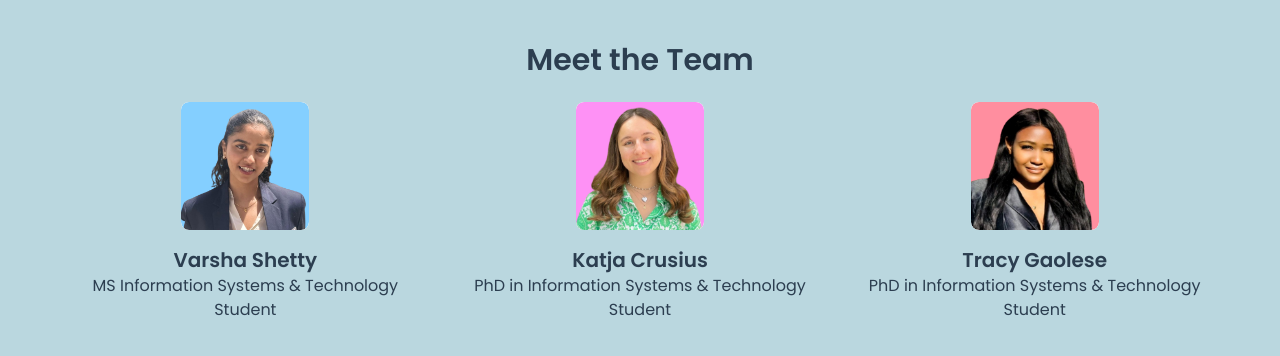
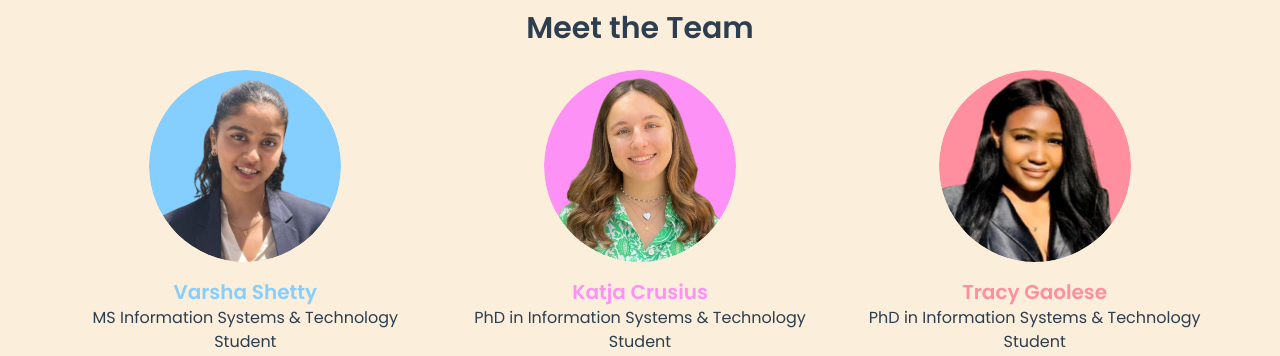
Before and after one commit to Varsha0802/Designverse-UCR-2025, a React (Vite) app: page / in a window 1280 px wide. Shown: the part 1034-1390 px from the top of the page. Built offline with nearby package versions, Linux system fonts and the light colour scheme.

Commit message:
team final update

```diff
--- a/src/components/TeamSection.jsx
+++ b/src/components/TeamSection.jsx
@@ -1,46 +1,46 @@
 import React from 'react';
-import '../index.css'; // Ensure your CSS is correctly imported
+import '../index.css'; // Ensure this imports the CSS with clip-paths
 
 const TeamSection = () => (
-  <section id="team" className="min-h-screen flex flex-col items-center justify-center bg-[#BAD7DF] p-6 rounded-lg shadow-lg">
+  <section id="team" className="min-h-screen flex flex-col items-center justify-center bg-[#FBEEDA] p-6 rounded-lg shadow-lg">
     <h2 className="text-3xl font-semibold text-[#2C3E50]">Meet the Team</h2>
     <div className="mt-6 grid grid-cols-1 sm:grid-cols-2 lg:grid-cols-3 gap-8 max-w-6xl mx-auto">
       {/* Varsha */}
       <div className="flex flex-col items-center">
-        <div className="w-32 h-32 bg-[#F6F6F6] rounded-lg overflow-hidden flex justify-center items-center">
+        <div className="w-48 h-48 bg-[#FBEEDA] overflow-hidden rounded-full flex justify-center items-center">
           <img
-            src="/images/varsha.png" // Ensure correct path to image
+            src="/images/varsha.png"
             alt="Varsha"
-            className="w-full h-full object-cover rounded-lg"
+            className="w-full h-full object-cover rounded-full"
           />
         </div>
-        <h3 className="mt-4 text-xl font-semibold text-[#2C3E50]">Varsha Shetty</h3>
+        <h3 className="mt-4 text-xl font-semibold text-[#84CFFF]">Varsha Shetty</h3>
         <p className="text-center text-[#2C3E50]">MS Information Systems & Technology Student</p>
       </div>
 
       {/* Katja */}
       <div className="flex flex-col items-center">
-        <div className="w-32 h-32 bg-[#F6F6F6] rounded-lg overflow-hidden flex justify-center items-center">
+        <div className="w-48 h-48 bg-[#FBEEDA] overflow-hidden rounded-full flex justify-center items-center">
           <img
-            src="/images/katja.png" // Ensure correct path to image
+            src="/images/katja.png"
             alt="Katja"
-            className="w-full h-full object-cover rounded-lg"
+            className="w-full h-full object-cover rounded-full"
           />
         </div>
-        <h3 className="mt-4 text-xl font-semibold text-[#2C3E50]">Katja Crusius</h3>
+        <h3 className="mt-4 text-xl font-semibold text-[#FD91F5]">Katja Crusius</h3>
         <p className="text-center text-[#2C3E50]">PhD in Information Systems & Technology Student</p>
       </div>
 
       {/* Tracy */}
       <div className="flex flex-col items-center">
-        <div className="w-32 h-32 bg-[#F6F6F6] rounded-lg overflow-hidden flex justify-center items-center">
+        <div className="w-48 h-48 bg-[#FBEEDA] overflow-hidden rounded-full flex justify-center items-center">
           <img
-            src="/images/tracy.png" // Ensure correct path to image
+            src="/images/tracy.png"
             alt="Tracy"
-            className="w-full h-full object-cover rounded-lg"
+            className="w-full h-full object-cover rounded-full"
           />
         </div>
-        <h3 className="mt-4 text-xl font-semibold text-[#2C3E50]">Tracy Gaolese</h3>
+        <h3 className="mt-4 text-xl font-semibold text-[#FF8E9E]">Tracy Gaolese</h3>
         <p className="text-center text-[#2C3E50]">PhD in Information Systems & Technology Student</p>
       </div>
     </div>
```
